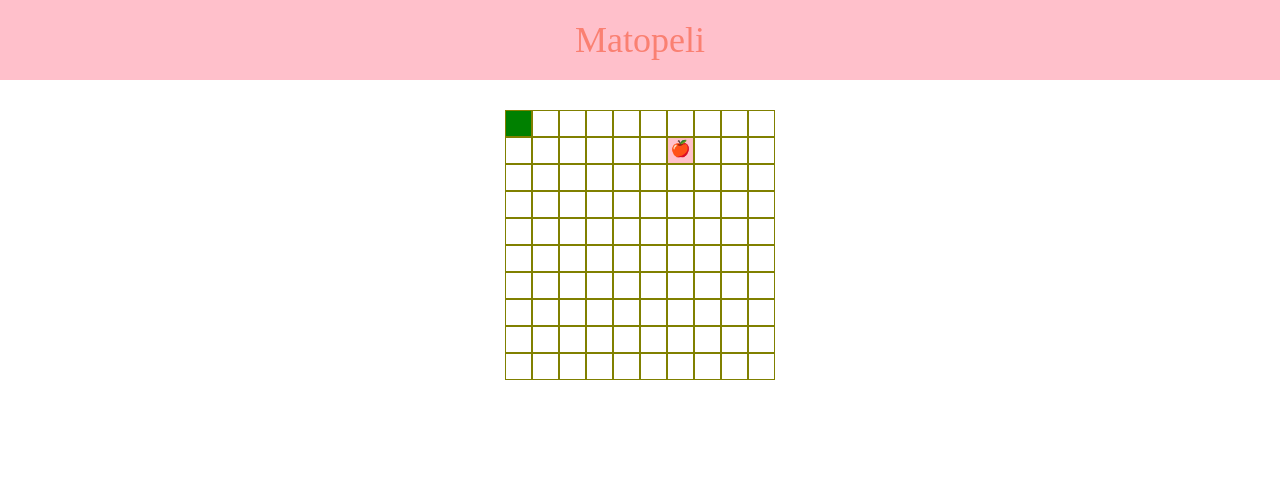
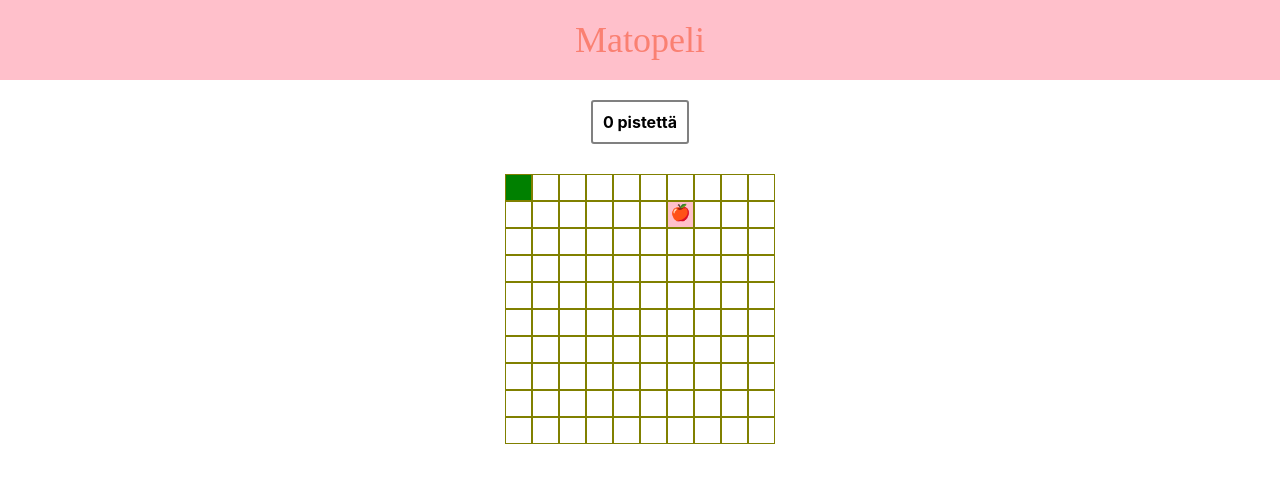
Before and after one commit to turger/matopeli, a React (Create React App) app: page / in a window 1280 px wide. Shown: the top 482 px of the page. Built offline with nearby package versions, Linux system fonts and the light colour scheme; a web font is replaced by a local one.

Commit message:
Lisää pisteidenlasku

```diff
--- a/src/App.css
+++ b/src/App.css
@@ -13,3 +13,10 @@
   font-size: calc(20px + 2vmin);
   color: salmon;
 }
+
+.Game {
+  display: flex;
+  flex-direction: column;
+  align-items: center;
+  justify-content: center;
+}
--- a/src/App.js
+++ b/src/App.js
@@ -1,13 +1,20 @@
+import React, {useState} from 'react'
 import './App.css'
 import SnakeBoard from './SnakeBoard'
+import Points from './Points'
 
 function App() {
+  const [points, setPoints] = useState(0)
+
   return (
     <div className="App">
       <header className="App-header">
         Matopeli
       </header>
-      <SnakeBoard />
+      <div className='Game'>
+        <Points points={points} />
+        <SnakeBoard points={points} setPoints={setPoints} />
+      </div>
     </div>
   )
 }
--- /dev/null
+++ b/src/Points.css
@@ -0,0 +1,7 @@
+.Points {
+  margin-top: 20px;
+  padding: 10px;
+  border: 2px solid grey;
+  border-radius: 3px;
+  font-weight: bold;
+}
--- /dev/null
+++ b/src/Points.js
@@ -0,0 +1,10 @@
+import React from 'react'
+import './Points.css'
+
+const Points = ({points}) => {
+  return (
+    <div className='Points'>{points} pistettä</div>
+  )
+}
+
+export default Points
--- a/src/SnakeBoard.js
+++ b/src/SnakeBoard.js
@@ -2,7 +2,7 @@ import React, {useState} from 'react'
 import {useInterval} from './utils'
 import './SnakeBoard.css'
 
-const SnakeBoard = () => {
+const SnakeBoard = ({points, setPoints}) => {
   /*
   initialRows on kaksiulotteinen array eli taulukko
   alustettuna pelkillä tyhjillä arvoilla 'blank'
@@ -127,6 +127,7 @@ const SnakeBoard = () => {
     // Vaihdetaan ruuan sijaintia jos mato syö ruuan.
     if(snake[0].x === food.x && snake[0].y === food.y) {
       setFood(randomPosition)
+      setPoints(points+1)
     } else {
       // Jos mato ei syö ruokaa, poistetaan viimeinen hännän pala,
       // jottei mato kasva joka askeleella, vaan vain silloin kun se saa ruuan kiinni!
```
